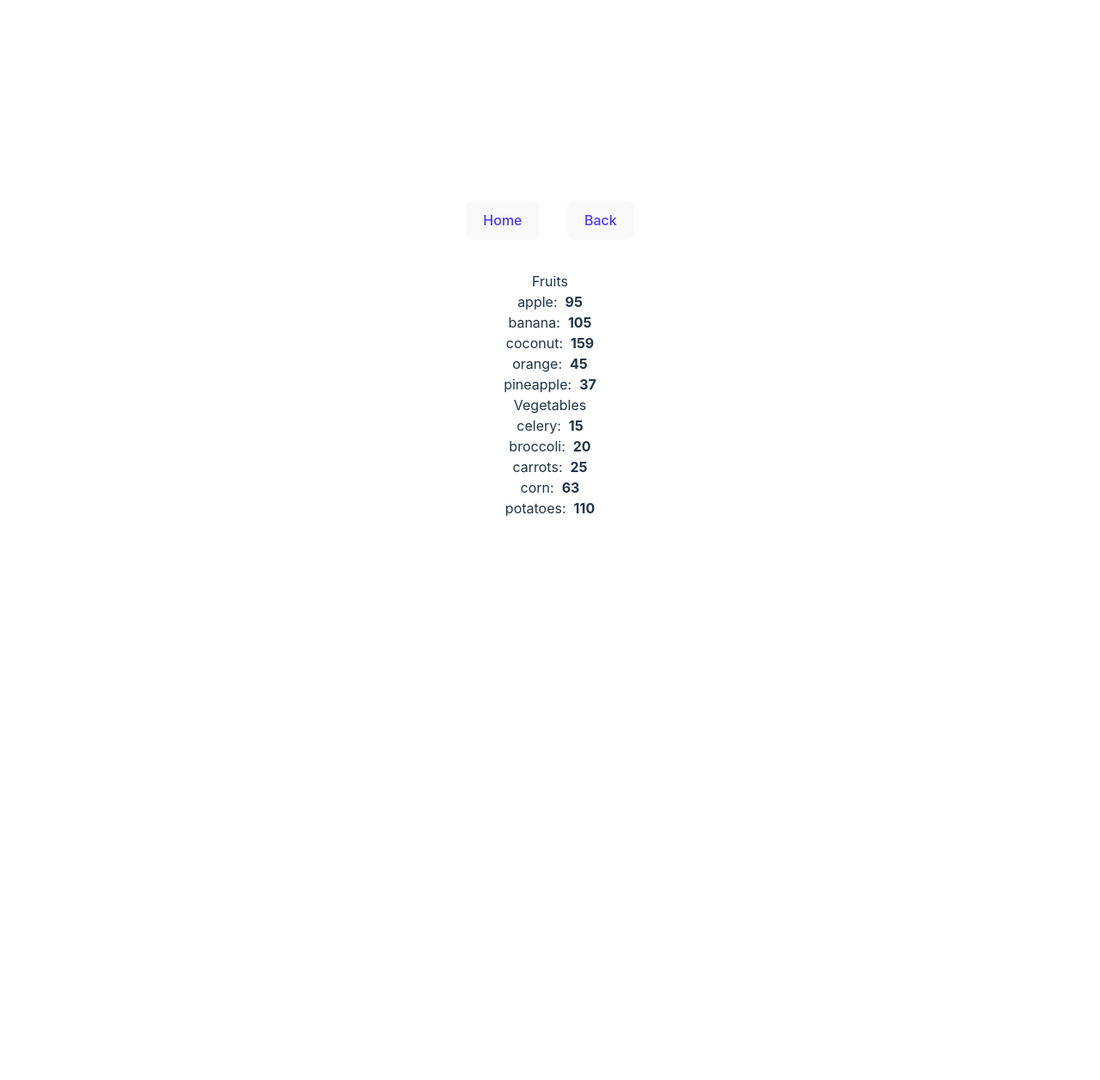
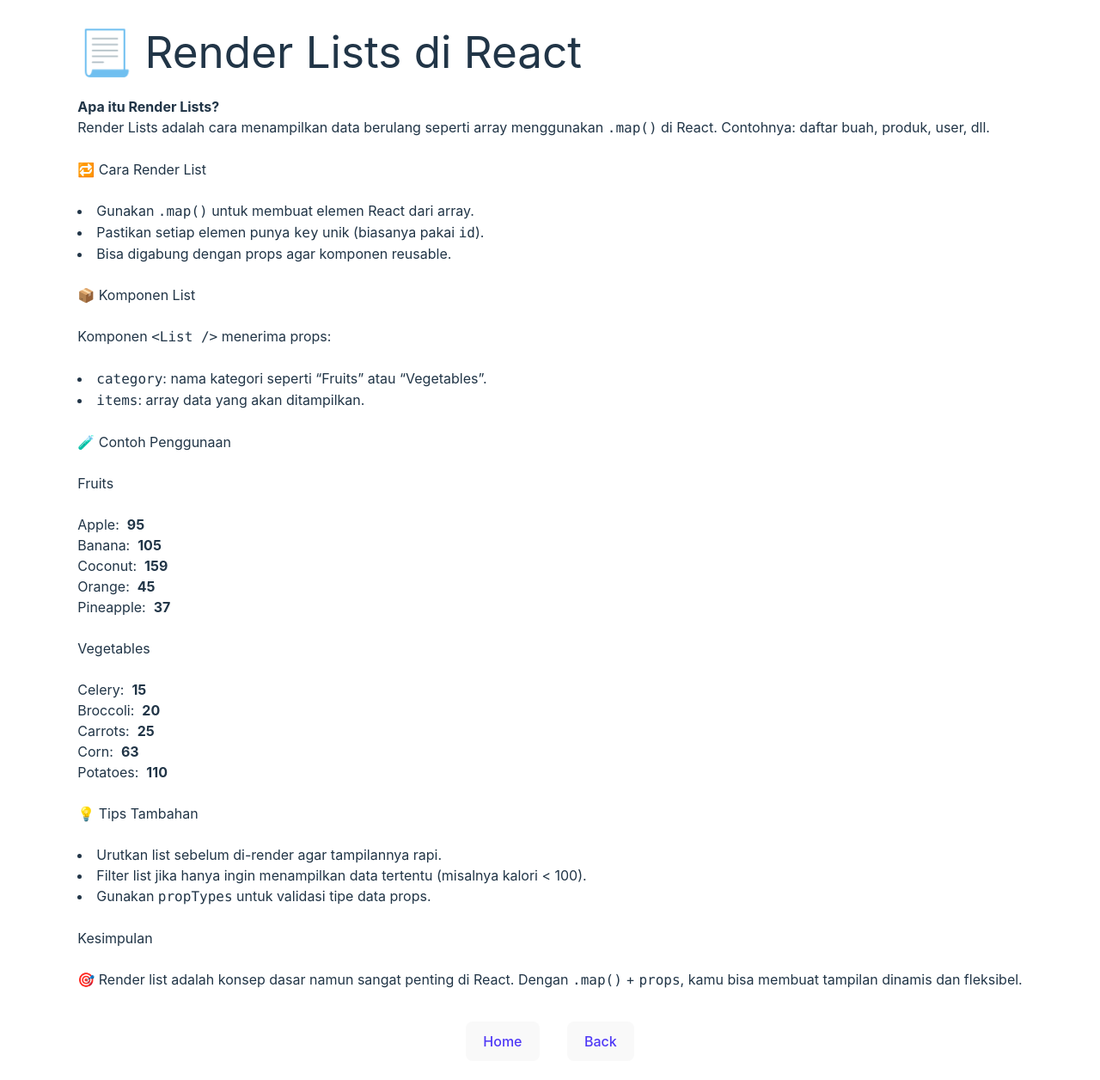
Before and after one commit to Ivannov-arch/react-library, a React (Vite) app: page /render-lists in a window 1280 px wide. Shown: the top 1256 px of the page at 86% size. Before the commit the page ends 800 px from the top, so only its background shows below. Built offline with nearby package versions, Linux system fonts and the light colour scheme; sample sign-in values are in the browser's storage.

Commit message:
update: UI render lists and click events

```diff
--- a/src/Advanced Concepts/react-query/wds/components/PostInfinite.jsx
+++ b/src/Advanced Concepts/react-query/wds/components/PostInfinite.jsx
@@ -1,37 +1,46 @@
-// Infinite Scroll
-
 import { useInfiniteQuery } from "@tanstack/react-query";
 import { getPostsPaginated } from "../api/posts";
 
 export default function PostInfinite() {
+  const limit = 1;
 
-    const limit = 1
   const {
     status,
     error,
     data,
     isFetchingNextPage,
     hasNextPage,
-        fetchNextPage
+    fetchNextPage,
   } = useInfiniteQuery({
-        queryKey: ['postsWDS'],
-        getNextPageParam: page => page.nextPage,
+    queryKey: ["postsWDS"],
+    getNextPageParam: (lastPage) => lastPage.nextPage,
     queryFn: ({ pageParam = 1 }) => getPostsPaginated(pageParam, limit),
+  });
 
-    })
+  if (status === "loading") return <h1>Loading...</h1>;
+  if (status === "error")
+    return <h1>{error instanceof Error ? error.message : "Error occurred"}</h1>;
 
-    if (status === "pending")  return <h1>Loading...</h1>
-    if (status === "error") return <h1>{JSON.stringify(error.message)}</h1>
+  // Pastikan data dan pages ada sebelum diakses, dan tampilkan loading button jika sedang fetching
+  const posts = data?.pages?.flatMap((page) => page.posts) || [];
 
   return (
     <>
       <h1>Post Infinite</h1>
-            {data.pages
-            .flatMap(data => data.posts)
-            .map(post => (
-                <div key={post.id}>{post.title}</div>
-            ))}
-            <button onClick={() => fetchNextPage()} disabled={!hasNextPage || isFetchingNextPage}>{isFetchingNextPage ? "Loading..." : "Next"}</button>
+
+      {/* Menampilkan loading state jika belum ada posts atau data sedang di-fetch */}
+      {posts.length === 0 && status === "loading" ? (
+        <p>Loading posts...</p>
+      ) : (
+        posts.map((post) => <div key={post.id}>{post.title}</div>)
+      )}
+
+      <button
+        onClick={() => fetchNextPage()}
+        disabled={!hasNextPage || isFetchingNextPage}
+      >
+        {isFetchingNextPage ? "Loading..." : "Next"}
+      </button>
     </>
-    )
+  );
 }
--- a/src/Basic Concepts/click-event/CeApp.jsx
+++ b/src/Basic Concepts/click-event/CeApp.jsx
@@ -1,18 +1,102 @@
-import ClickEvent from "./clickEvent";
+import ClickEvent from "./ClickEvent";
 import { useNavigate } from "react-router-dom";
 
-function CeApp() {
-const navigate = useNavigate()
+export default function CeApp() {
+  const navigate = useNavigate();
 
-    return(
-        <>
-             <div className="*:mx-4 my-6 *:my-3">
-                    <button onClick={() => navigate('/')} className="text-indigo-600">Home</button>
-                    <button onClick={() => window.history.back()} className="text-indigo-600">Back</button>
-                </div>
-            <ClickEvent/>
-        </>
-    )
+  return (
+    <div className="space-y-6 text-left">
+      <h1>🖱️ React Click Events</h1>
+      <p>
+        <strong>Click event</strong> memungkinkan kita merespons interaksi
+        pengguna saat mereka mengklik elemen UI, seperti tombol. Di React, ini
+        dilakukan dengan event handler seperti <code>onClick</code> atau{" "}
+        <code>onDoubleClick</code>.
+      </p>
+
+      <h2>👆 Demo:</h2>
+      <ClickEvent />
+
+      <h2>🧠 Penjelasan Kode:</h2>
+      <div className="space-y-2">
+        <pre className="bg-gray-800 p-4 rounded-md overflow-auto text-white text-sm">
+          <code>const countRef = useRef(0);</code>
+        </pre>
+        <p>
+          Menggunakan <code>useRef</code> untuk menyimpan nilai klik tanpa
+          memicu re-render setiap kali berubah.
+        </p>
+        <pre className="bg-gray-800 p-4 rounded-md overflow-auto text-white text-sm">
+          <code>const [messages, setMessages] = useState([]);</code>
+        </pre>
+        <p>Menyimpan daftar pesan hasil klik agar bisa ditampilkan di layar.</p>
+        <pre className="bg-gray-800 p-4 rounded-md overflow-auto text-white text-sm">
+          <code>
+            const handleClick = (name) =&gt; {"{"} <br />
+            &nbsp;&nbsp;countRef.current++; <br />
+            &nbsp;&nbsp;setMessages(...); <br />
+            {"}"}
+          </code>
+        </pre>
+        <p>
+          Menangani klik biasa. Jika klik belum lebih dari 3 kali, tampilkan
+          jumlah klik. Setelahnya, munculkan peringatan.
+        </p>
+        <pre className="bg-gray-800 p-4 rounded-md overflow-auto text-white text-sm">
+          <code>
+            const handleDoubleClick = (e) =&gt; {"{"} <br />
+            &nbsp;&nbsp;e.target.textContent = {`"OUCH!";`} <br />
+            &nbsp;&nbsp;setMessages(...); <br />
+            {"}"}
+          </code>
+        </pre>
+        <p>
+          Menangani klik dua kali. Teks tombol diubah dan pesan ditambahkan ke
+          log.
+        </p>
+        <pre className="bg-gray-800 p-4 rounded-md overflow-auto text-white text-sm">
+          <code>
+            {"<ul>"} {"{"}messages.map(...) {"}"}
+          </code>
+        </pre>
+        <p>Menampilkan semua log klik ke layar secara real-time.</p>
+      </div>
+
+      <h2>📌 Tips:</h2>
+      <ul className="list-disc list-inside">
+        <li>
+          Gunakan <code>useRef</code> untuk menyimpan nilai klik tanpa
+          re-render.
+        </li>
+        <li>
+          <code>e.target</code> dapat digunakan untuk mengakses elemen yang
+          diklik.
+        </li>
+        <li>
+          <code>onClick</code> = klik biasa, <code>onDoubleClick</code> = klik
+          dua kali.
+        </li>
+        <li>
+          Gunakan <code>console.log()</code> untuk mencatat interaksi di konsol
+          saat development.
+        </li>
+        <li>
+          Bisa juga menampilkan log langsung ke UI menggunakan{" "}
+          <code>useState</code> atau mencatat pesan ke dalam array.
+        </li>
+      </ul>
+
+      <div className="*:mx-4 my-6 *:my-3 text-center">
+        <button onClick={() => navigate("/")} className="text-indigo-600">
+          Home
+        </button>
+        <button
+          onClick={() => window.history.back()}
+          className="text-indigo-600"
+        >
+          Back
+        </button>
+      </div>
+    </div>
+  );
 }
-
-export default CeApp
--- a/src/Basic Concepts/props/StudentApp.jsx
+++ b/src/Basic Concepts/props/StudentApp.jsx
@@ -1,5 +1,3 @@
-"use client";
-
 import Student from "./Student";
 import { useNavigate } from "react-router-dom";
 
--- a/src/Basic Concepts/render-list/AppList.jsx
+++ b/src/Basic Concepts/render-list/AppList.jsx
@@ -1,35 +1,103 @@
 import List from "./List";
 import { useNavigate } from "react-router-dom";
 
-function AppList() {
-const navigate = useNavigate()
+export default function Page() {
+  const navigate = useNavigate();
 
-    const fruits = [{id: 1, name: "apple", calories: 95},
-                    {id: 2, name: "orange", calories: 45},
-                    {id: 3, name: "banana", calories: 105},
-                    {id: 4, name: "coconut", calories: 159},
-                    {id: 5, name: "pineapple", calories: 37}];
+  const fruits = [
+    { id: 1, name: "Apple", calories: 95 },
+    { id: 2, name: "Orange", calories: 45 },
+    { id: 3, name: "Banana", calories: 105 },
+    { id: 4, name: "Coconut", calories: 159 },
+    { id: 5, name: "Pineapple", calories: 37 },
+  ];
 
-    const vegetables = [{id: 6, name: "potatoes", calories: 110},
-                        {id: 7, name: "celery", calories: 15},
-                        {id: 8, name: "carrots", calories: 25},
-                        {id: 9, name: "corn", calories: 63},
-                        {id: 10, name: "broccoli", calories: 20}];
+  const vegetables = [
+    { id: 6, name: "Potatoes", calories: 110 },
+    { id: 7, name: "Celery", calories: 15 },
+    { id: 8, name: "Carrots", calories: 25 },
+    { id: 9, name: "Corn", calories: 63 },
+    { id: 10, name: "Broccoli", calories: 20 },
+  ];
 
-    fruits.sort((a, b) => a.name.localeCompare(b.name));
-    vegetables.sort((a,b) => a.calories - b.calories);
+  // Optional: Sorting data sebelum render
+  fruits.sort((a, b) => a.name.localeCompare(b.name));
+  vegetables.sort((a, b) => a.calories - b.calories);
 
-    return(
-        <>
-            <div className="*:mx-4 my-6 *:my-3">
-                    <button onClick={() => navigate('/')} className="text-indigo-600">Home</button>
-                    <button onClick={() => window.history.back()} className="text-indigo-600">Back</button>
-                </div>
+  return (
+    <div className="space-y-6 text-left">
+      <h1>📃 Render Lists di React</h1>
 
-            {fruits.length> 0 && <List items={fruits} category="Fruits"/>}
-            {vegetables.length> 0 && <List items={vegetables} category="Vegetables"/>}
-        </>
-    )
+      <p>
+        <strong>Apa itu Render Lists?</strong>
+        <br />
+        Render Lists adalah cara menampilkan data berulang seperti array
+        menggunakan <code>.map()</code> di React. Contohnya: daftar buah,
+        produk, user, dll.
+      </p>
+
+      <h2>🔁 Cara Render List</h2>
+      <ul className="list-disc list-inside">
+        <li>
+          Gunakan <code>.map()</code> untuk membuat elemen React dari array.
+        </li>
+        <li>
+          Pastikan setiap elemen punya <code>key</code> unik (biasanya pakai{" "}
+          <code>id</code>).
+        </li>
+        <li>Bisa digabung dengan props agar komponen reusable.</li>
+      </ul>
+
+      <h2>📦 Komponen List</h2>
+      <p>
+        Komponen <code>&lt;List /&gt;</code> menerima props:
+      </p>
+      <ul className="list-disc list-inside">
+        <li>
+          <code>category</code>: nama kategori seperti “Fruits” atau
+          “Vegetables”.
+        </li>
+        <li>
+          <code>items</code>: array data yang akan ditampilkan.
+        </li>
+      </ul>
+
+      <h2>🧪 Contoh Penggunaan</h2>
+      {fruits.length > 0 && <List items={fruits} category="Fruits" />}
+      {vegetables.length > 0 && (
+        <List items={vegetables} category="Vegetables" />
+      )}
+
+      <h2>💡 Tips Tambahan</h2>
+      <ul className="list-disc list-inside">
+        <li>Urutkan list sebelum di-render agar tampilannya rapi.</li>
+        <li>
+          Filter list jika hanya ingin menampilkan data tertentu (misalnya
+          kalori &lt; 100).
+        </li>
+        <li>
+          Gunakan <code>propTypes</code> untuk validasi tipe data props.
+        </li>
+      </ul>
+
+      <h2>Kesimpulan</h2>
+      <p>
+        🎯 Render list adalah konsep dasar namun sangat penting di React. Dengan{" "}
+        <code>.map()</code> + <code>props</code>, kamu bisa membuat tampilan
+        dinamis dan fleksibel.
+      </p>
+
+      <div className="*:mx-4 my-6 *:my-3 text-center">
+        <button onClick={() => navigate("/")} className="text-indigo-600">
+          Home
+        </button>
+        <button
+          onClick={() => window.history.back()}
+          className="text-indigo-600"
+        >
+          Back
+        </button>
+      </div>
+    </div>
+  );
 }
-
-export default AppList
```
Also changed, not shown: src/Basic Concepts/click-event/clickEvent.jsx (+65 -26 lines). Lines whose indentation alone changed are shown as unchanged.
